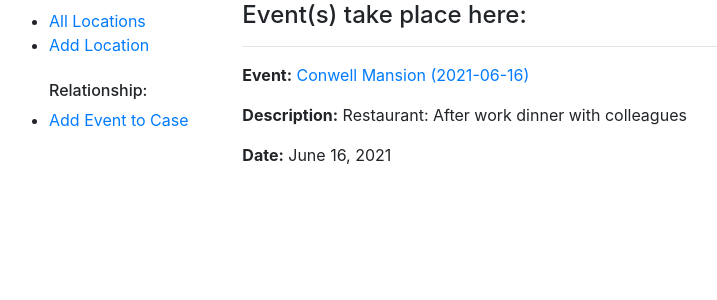
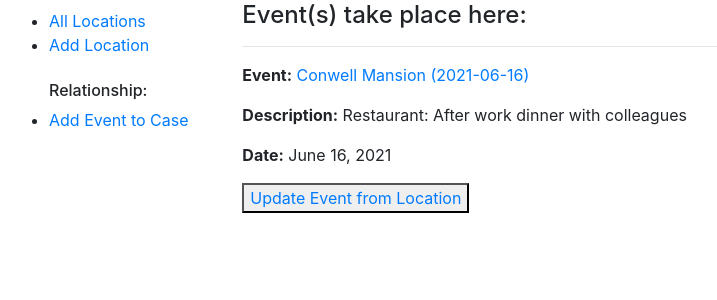
Before and after one commit to ChuKinNing/SSEFinder, a Django app: page /catalog/location/38 in a window 1280 px wide. Shown: the part 265-565 px from the top of the page, without its empty margins (6-723 px from the left). Run offline with Django 3.2, Linux system fonts and the light colour scheme; data comes from the database, SQL or seed files in the repository.

Commit message:
update event from location

```diff
--- a/SSEFinder/catalog/templates/catalog/location_detail.html
+++ b/SSEFinder/catalog/templates/catalog/location_detail.html
@@ -19,6 +19,7 @@
         <p><strong>Event:</strong> <a href="{{ copy.get_absolute_url }}">{{ copy }} </a></p>
         <p><strong>Description:</strong> {{ copy.description }}</p>
         <p><strong>Date:</strong> {{ copy.date }}</p>
+        <button type="button" name="update_event_from_location_button"><a href= "event/{{copy.pk}}/update/">Update Event from Location</a></button>
         <!-- <p class="text-muted"><strong>Id:</strong> {{ copy.id }}</p> -->
       {% endfor %}
       {% else %}
--- a/SSEFinder/catalog/urls.py
+++ b/SSEFinder/catalog/urls.py
@@ -10,7 +10,6 @@ urlpatterns = [
     path('case/<int:pk>/update/', views.CaseUpdate.as_view(), name='case-update'),
     path('case/<int:pk>/delete/', views.CaseDelete.as_view(), name='case-delete'),
     path('event/case/<int:pk>/update/', views.CaseUpdate.as_view(), name='case-update'),
-    path('event/case/<int:pk>/delete/', views.CaseDelete.as_view(), name='case-delete'),
     # location
     path('locations/', views.LocationListView.as_view(), name='locations'),
     path('location/<int:pk>', views.LocationDetailView.as_view(), name='location-detail'),
@@ -23,6 +22,7 @@ urlpatterns = [
     path('event/<int:pk>/update/', views.EventUpdate.as_view(), name='event-update'),
     path('case/event/<int:pk>/update/', views.EventUpdate.as_view(), name='event-update'),
     path('event/<int:pk>/delete/', views.EventDelete.as_view(), name='event-delete'),
+    path('location/event/<int:pk>/update/', views.EventUpdate.as_view(), name='event-update'),
     # attend
     path('attend/create/', views.AddAttend, name='attend-create'),
     path('case/attend/<int:pk>/delete/', views.AttendDelete.as_view(), name='attend-delete'),
```
